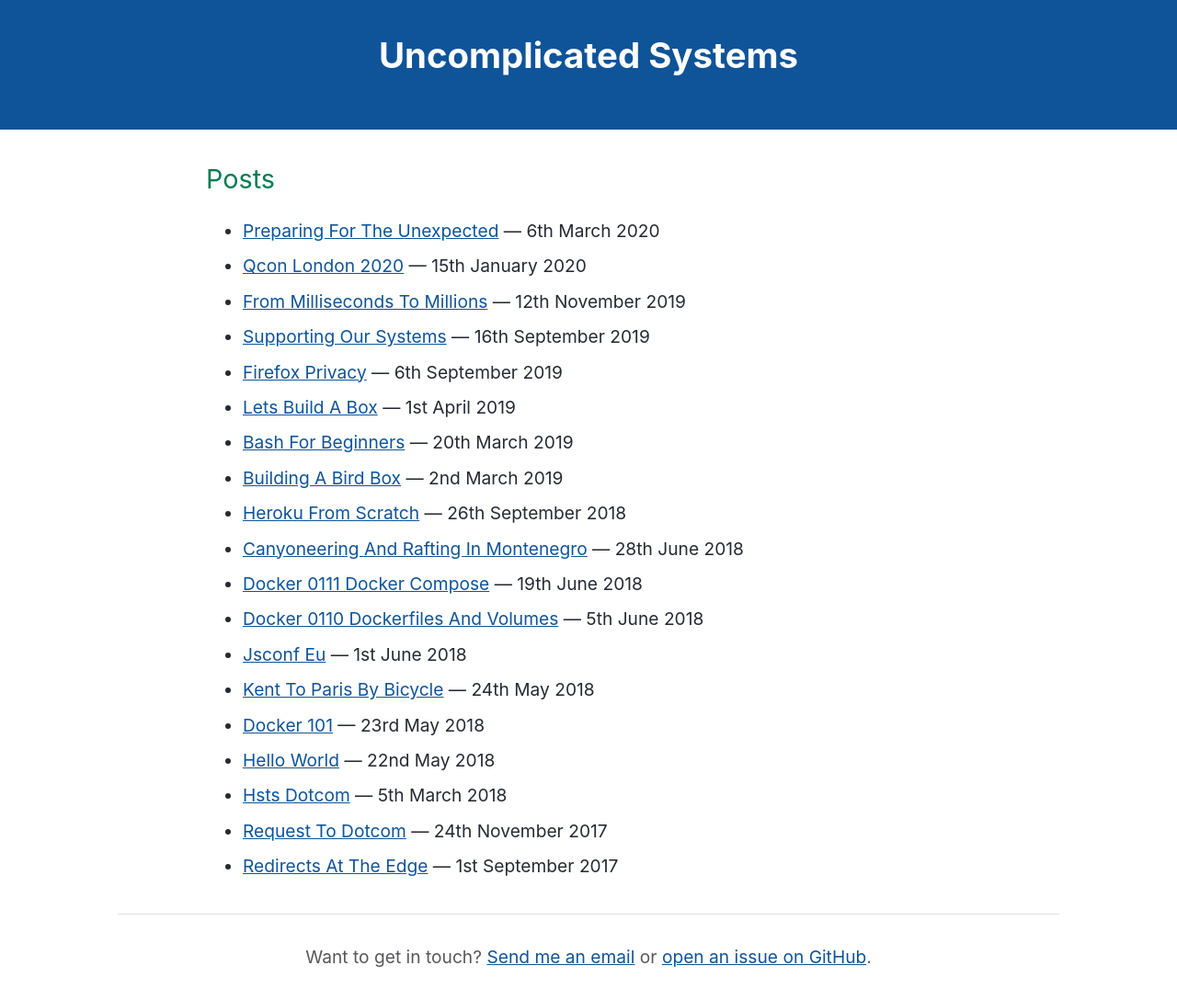
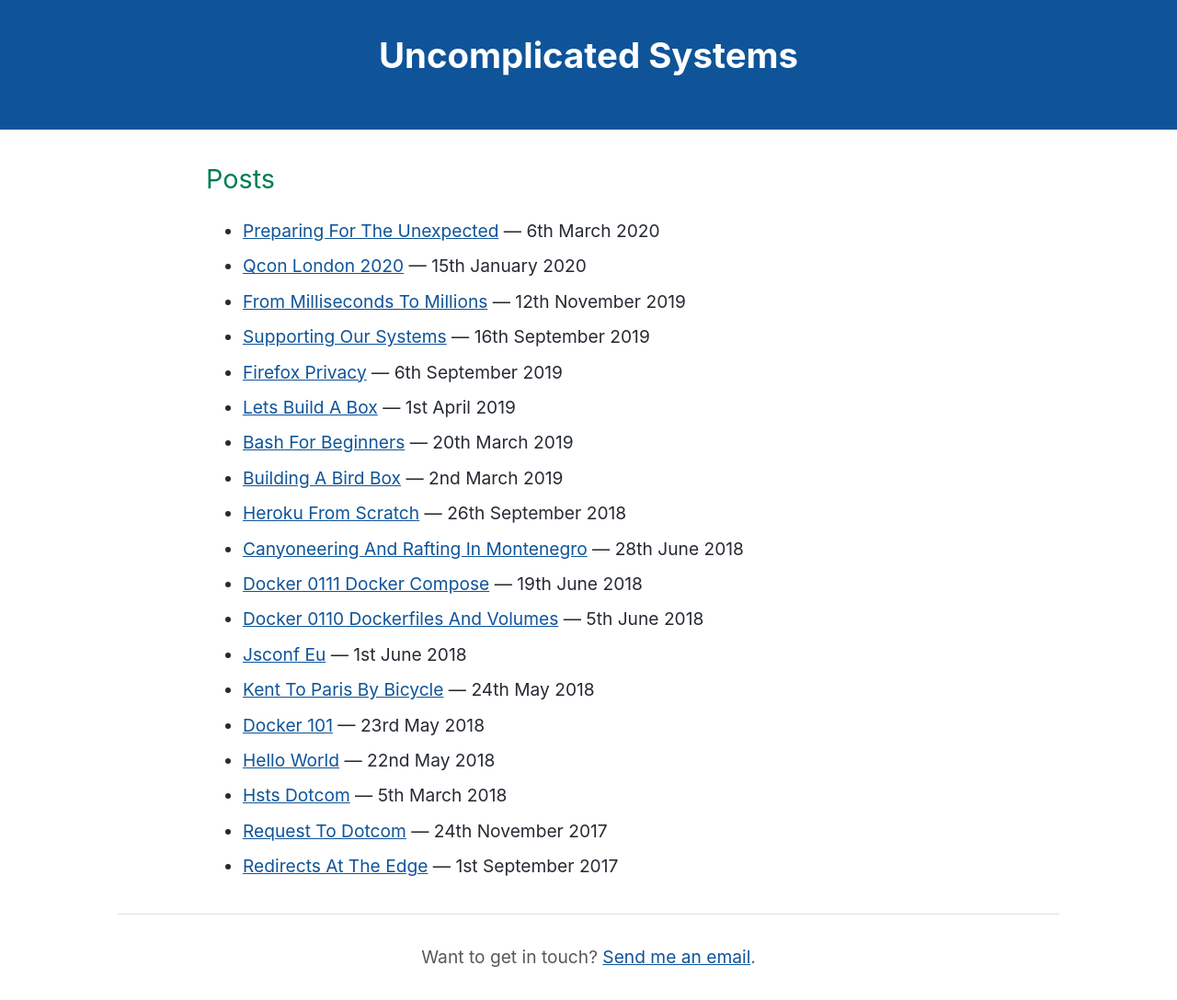
Before and after one commit to sjparkinson/uncomplicated.systems, a Jekyll site: the page built from index.html, in a window 1280 px wide. Shown: the whole page at 92% size. Built offline with Jekyll 4.4.1, drawn with Linux system fonts in a browser that asks for light colours.

Commit message:
Update email address

```diff
--- a/_layouts/default.html
+++ b/_layouts/default.html
@@ -47,7 +47,7 @@
     </main>
 
     <footer>
-      <p>Want to get in touch? <a href="mailto:sam.james.parkinson@gmail.com?subject=Uncomplicated Systems">Send me an email</a> or <a href="https://github.com/sjparkinson/uncomplicated.systems/issues/new">open an issue on GitHub</a>.</p>
+      <p>Want to get in touch? <a href="mailto:samuel.parkinson@hey.com">Send me an email</a>.</p>
     </footer>
   </body>
 </html>
```
